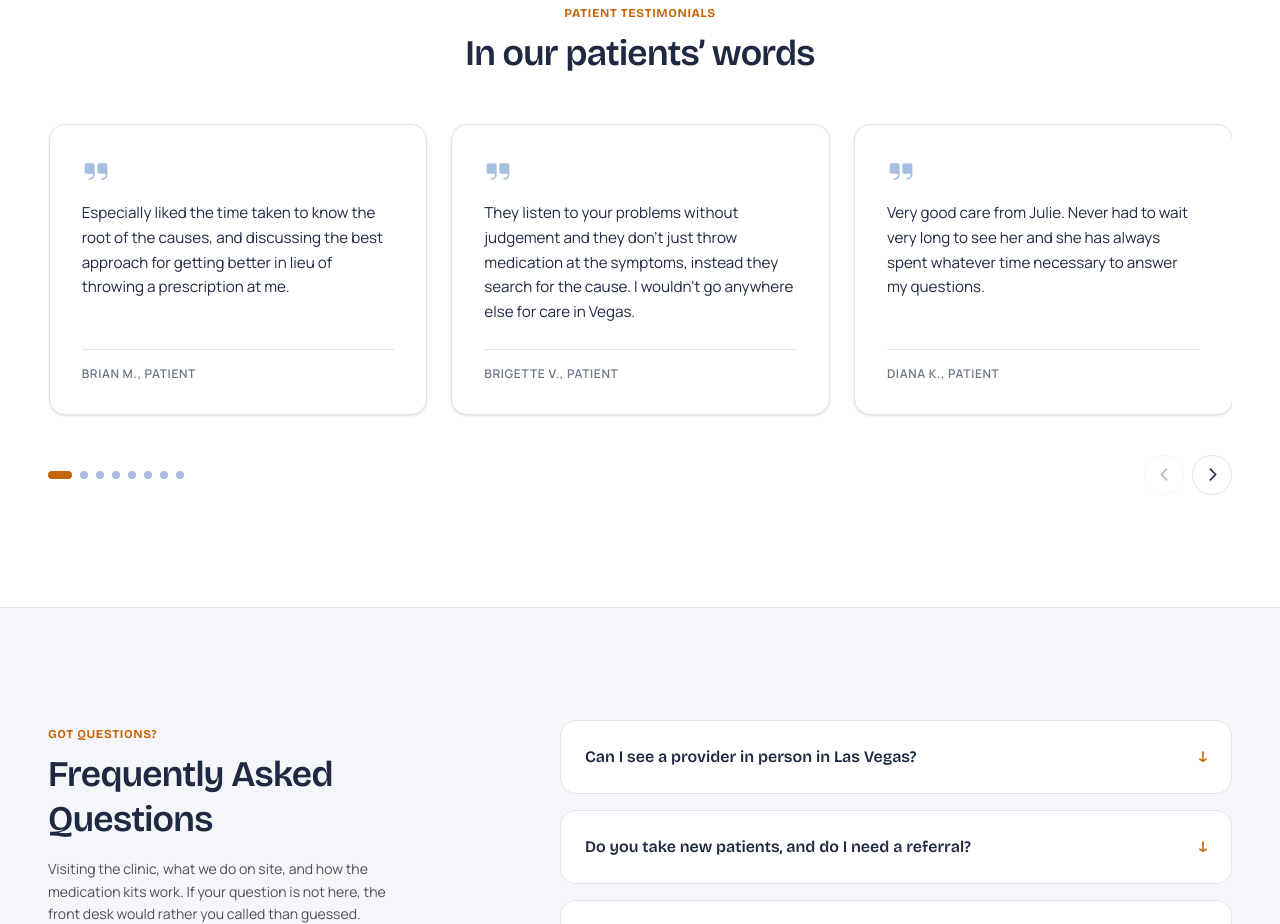
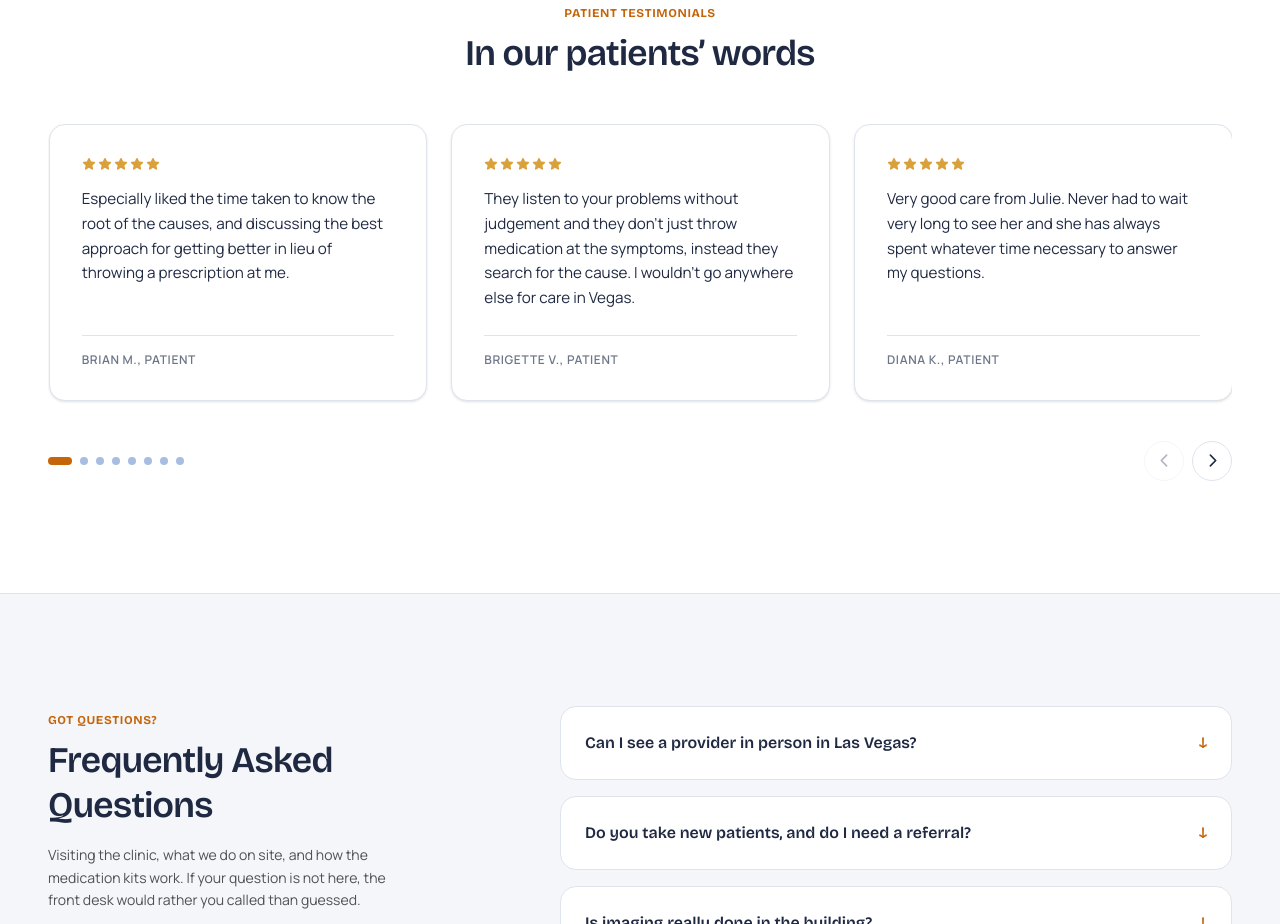
Before and after one commit to MuhammadRafay7/phillips-clininc-demo, a Next.js app: page / in a window 1280 px wide. Shown: the part 5200-6124 px from the top of the page. Built offline with nearby package versions, Linux system fonts and the light colour scheme.

Commit message:
feat: add star rating display to ReviewsCarousel for enhanced visual feedback

```diff
--- a/app/globals.css
+++ b/app/globals.css
@@ -58,6 +58,12 @@
   --accent-on: #ffffff;
   /* The bright logo orange, for icons and anything on the navy bands. */
   --accent-bright: var(--color-accent-400);
+  /*
+    Review stars. A muted gold rather than the accent, so a decorative rating
+    is not the same colour as the site's links and buttons, and quiet enough
+    that five in a row do not shout over the quote they sit above.
+  */
+  --star: #d9a13a;
 }
 
 
--- a/components/reviews-carousel.tsx
+++ b/components/reviews-carousel.tsx
@@ -1,7 +1,7 @@
 "use client";
 
 import { useCallback, useEffect, useRef, useState } from "react";
-import { CaretLeft, CaretRight, Quotes } from "@phosphor-icons/react";
+import { CaretLeft, CaretRight, Star } from "@phosphor-icons/react";
 
 type Review = { name: string; body: string };
 
@@ -166,19 +166,26 @@ export function ReviewsCarousel({ reviews }: { reviews: readonly Review[] }) {
         {reviews.map((r) => (
           <li
             key={r.name}
-            className="flex w-[85%] shrink-0 snap-start flex-col rounded-2xl border border-[var(--hairline)] bg-white p-8 shadow-sm sm:w-[calc((100%-1.5rem)/2)] lg:w-[calc((100%-3rem)/3)]"
+            // `relative` is load-bearing: the sr-only rating below is
+            // position:absolute, and without a positioned ancestor its
+            // containing block is the page, so it escapes this track's
+            // overflow clip and drags the document's scrollWidth out to the
+            // last card — a full-width horizontal scrollbar on every page.
+            className="relative flex w-[85%] shrink-0 snap-start flex-col rounded-2xl border border-[var(--hairline)] bg-white p-8 shadow-sm sm:w-[calc((100%-1.5rem)/2)] lg:w-[calc((100%-3rem)/3)]"
           >
-            <Quotes
-              size={28}
-              weight="fill"
-              className="shrink-0 text-[var(--color-brand-200)]"
-              aria-hidden
-            />
+            {/* Small, and in --star rather than the accent, so the row reads
+                as a quiet marker and is not mistaken for something clickable. */}
+            <div className="flex gap-0.5 text-[var(--star)]" aria-hidden>
+              {Array.from({ length: 5 }, (_, i) => (
+                <Star key={i} size={14} weight="fill" />
+              ))}
+            </div>
             <blockquote className="mt-4 flex-1 text-[0.95rem] leading-relaxed text-[var(--text-strong)]">
               {r.body}
             </blockquote>
             <p className="mt-6 border-t border-[var(--hairline)] pt-4 text-xs font-semibold uppercase tracking-wider text-[var(--text-muted)]">
               {r.name}, patient
+              <span className="sr-only"> &mdash; rated 5 out of 5</span>
             </p>
           </li>
         ))}
```
